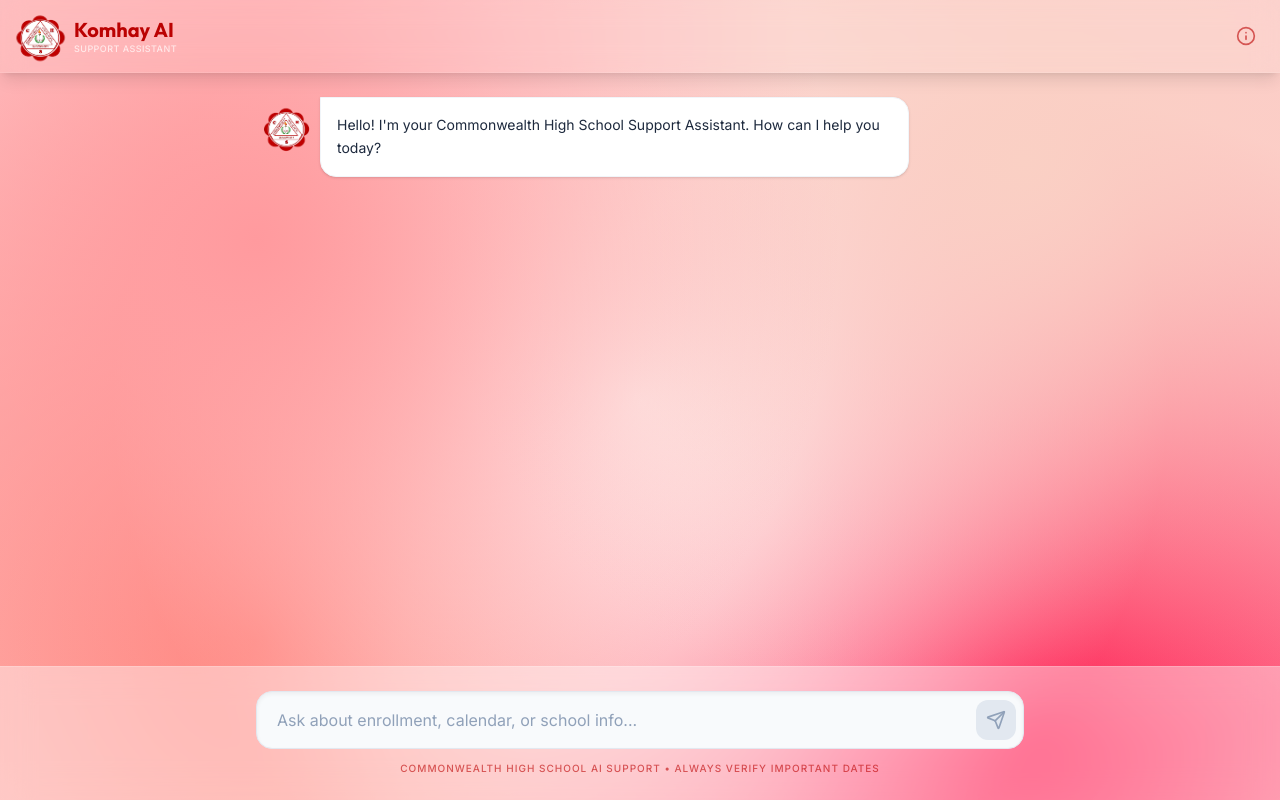
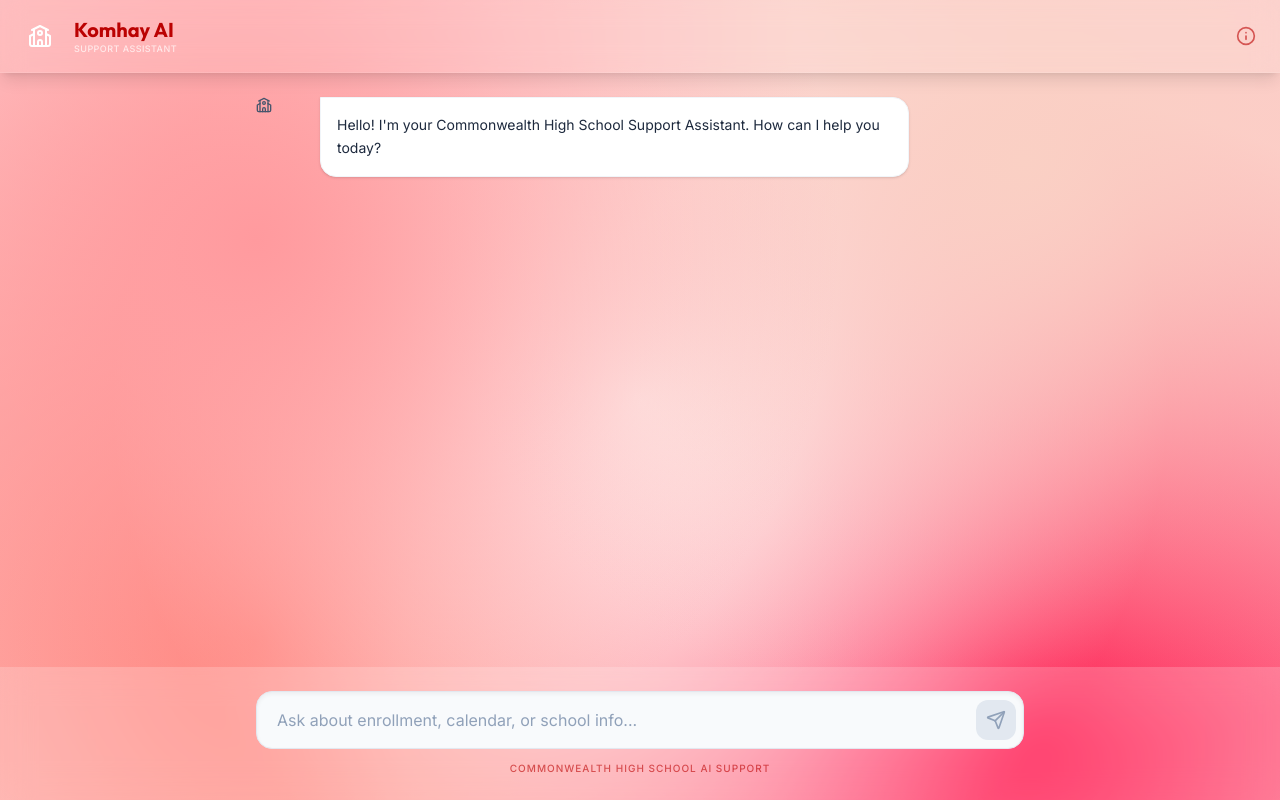
Before and after one commit to Alltessa/chs-chatbot, a React (Vite) app: page / in a window 1280 px wide. Built offline with nearby package versions, Linux system fonts and the light colour scheme.

Commit message:
fix: Improve footer appearance and accessibility
Update the footer background to be less opaque and remove the redundant disclaimer text to declutter the UI and improve visual hierarchy.

```diff
--- a/src/App.tsx
+++ b/src/App.tsx
@@ -329,7 +329,7 @@ export default function App() {
       </main>
 
       {/* Input Area */}
-      <footer className="bg-white/40 backdrop-blur-lg border-t border-white/20 p-4 md:p-6">
+      <footer className="bg-white/20 backdrop-blur-lg p-4 md:p-6">
         <div className="max-w-3xl mx-auto">
           <div className="relative flex items-center">
             <input
@@ -353,7 +353,7 @@ export default function App() {
             </button>
           </div>
           <p className="text-[10px] text-center text-[#bb0202]/60 mt-3 uppercase tracking-widest font-medium">
-            Commonwealth High School AI Support • Always verify important dates
+            Commonwealth High School AI Support
           </p>
         </div>
       </footer>
```
Also changed, not shown: public/chs-logo.png, public/user.jpg.
